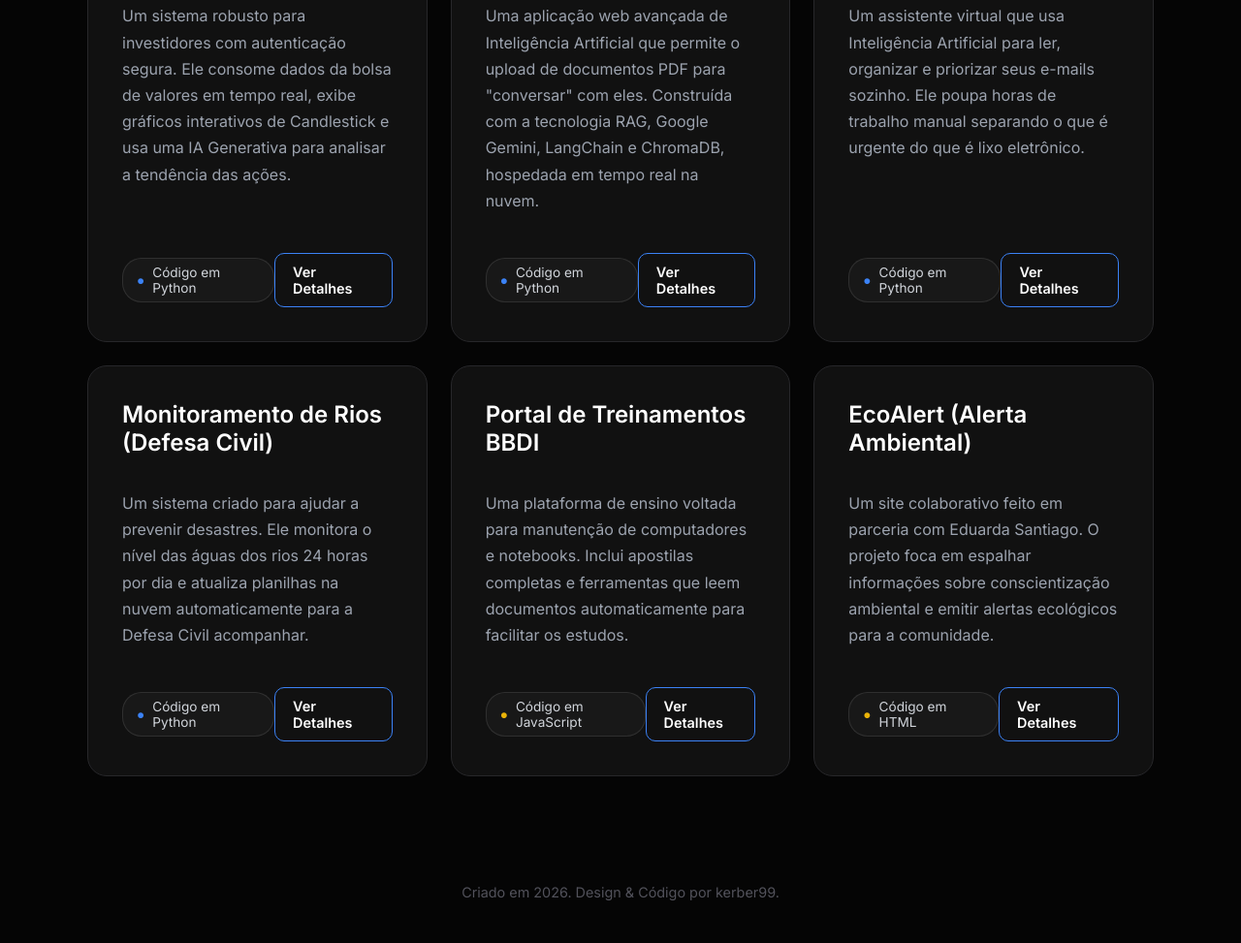
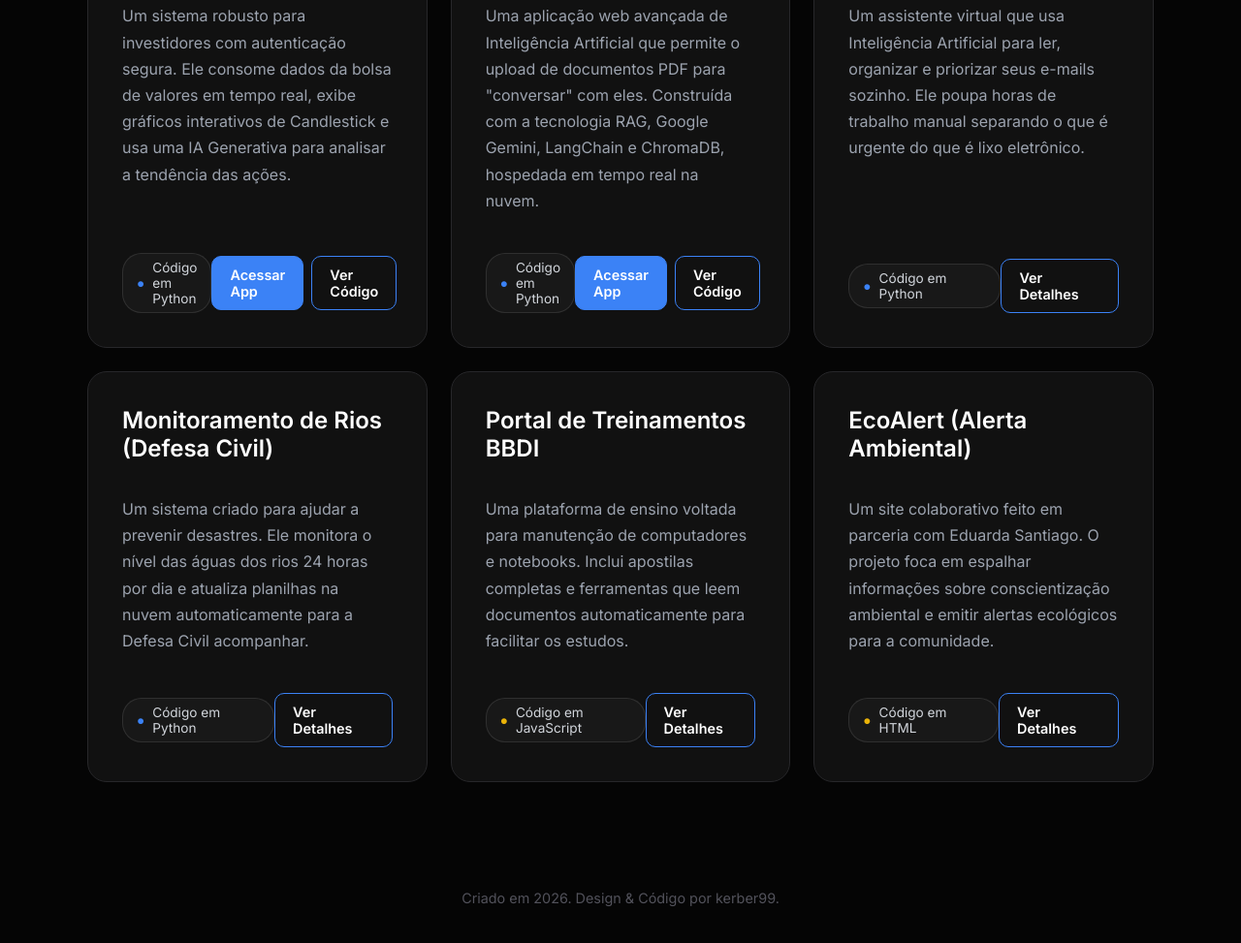
Before and after one commit to kerber99/kerber99.github.io, a plain HTML site: page index.html in a window 1280 px wide. Shown: the part 695-1668 px from the top of the page at 97% size. Drawn offline with Linux system fonts and the light colour scheme.

Commit message:
Add Acessar App buttons for Streamlit projects

```diff
--- a/index.html
+++ b/index.html
@@ -288,7 +288,10 @@
             <p class="card-desc">Um sistema robusto para investidores com autenticação segura. Ele consome dados da bolsa de valores em tempo real, exibe gráficos interativos de Candlestick e usa uma IA Generativa para analisar a tendência das ações.</p>
             <div class="card-footer">
                 <div class="badge python"><span>●</span> Código em Python</div>
-                <a href="https://github.com/kerber99/projeto-dashboard" class="btn" target="_blank">Ver Detalhes</a>
+                <div style="display: flex; gap: 8px;">
+                    <a href="https://projeto-dashboard-kerber99.streamlit.app/" class="btn" style="background: var(--primary); color: white;" target="_blank">Acessar App</a>
+                    <a href="https://github.com/kerber99/projeto-dashboard" class="btn" target="_blank">Ver Código</a>
+                </div>
             </div>
         </div>
 
@@ -299,7 +302,10 @@
             <p class="card-desc">Uma aplicação web avançada de Inteligência Artificial que permite o upload de documentos PDF para "conversar" com eles. Construída com a tecnologia RAG, Google Gemini, LangChain e ChromaDB, hospedada em tempo real na nuvem.</p>
             <div class="card-footer">
                 <div class="badge python"><span>●</span> Código em Python</div>
-                <a href="https://github.com/kerber99/projeto-rag" class="btn" target="_blank">Ver Detalhes</a>
+                <div style="display: flex; gap: 8px;">
+                    <a href="https://projeto-rag-kerber99.streamlit.app/" class="btn" style="background: var(--primary); color: white;" target="_blank">Acessar App</a>
+                    <a href="https://github.com/kerber99/projeto-rag" class="btn" target="_blank">Ver Código</a>
+                </div>
             </div>
         </div>
 
```
